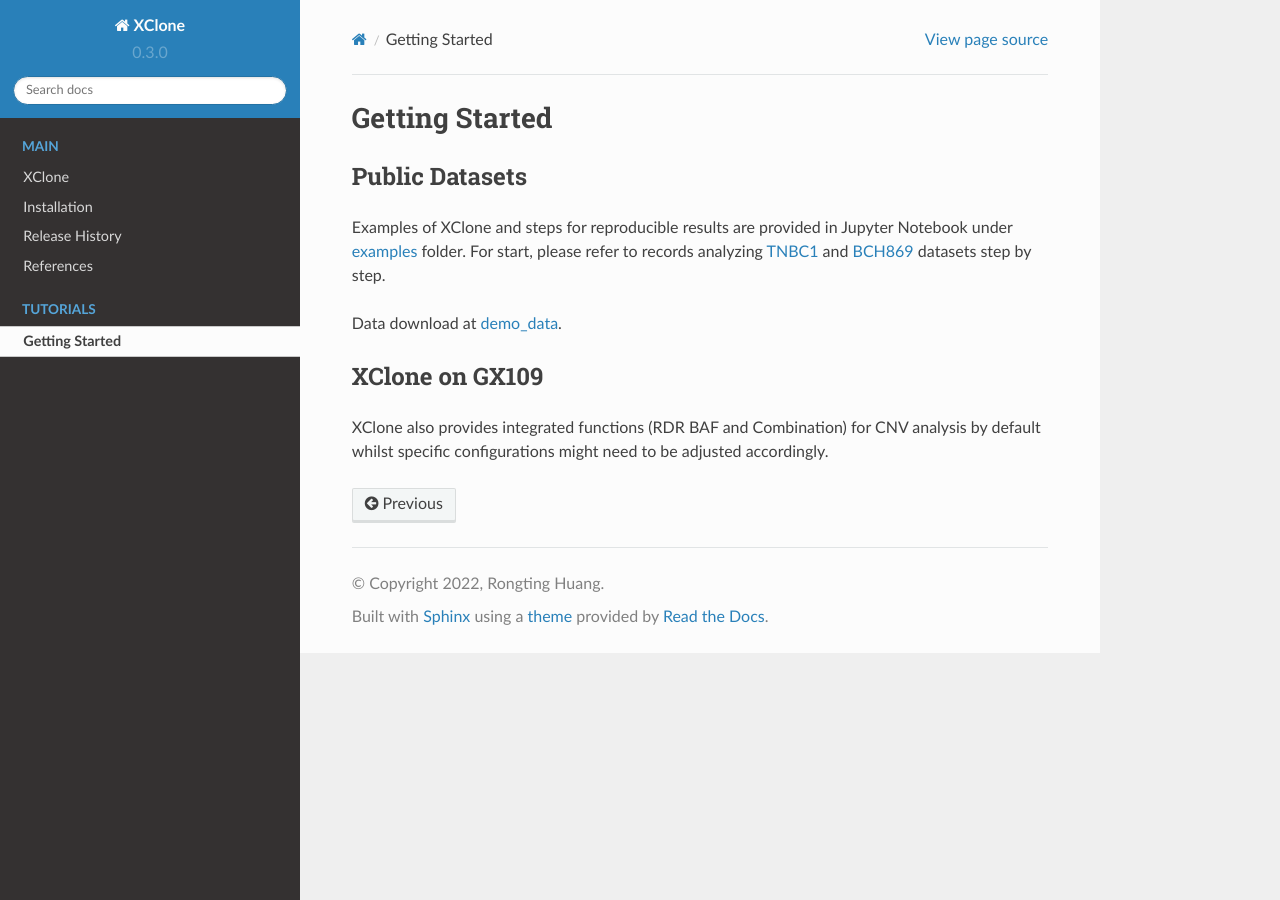
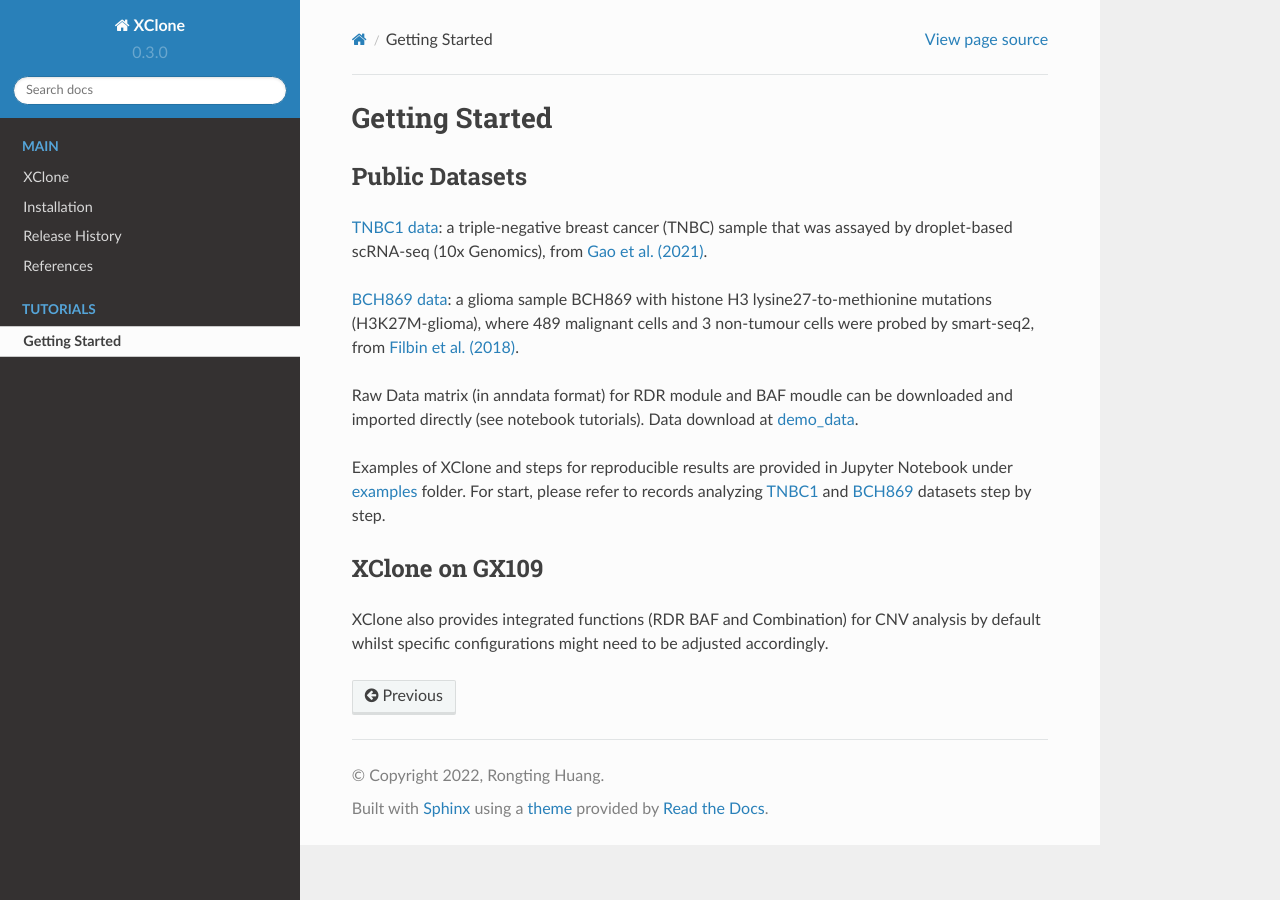
Before and after one commit to Rongtingting/XClone-test, a Sphinx documentation site: the page built from docs/getting_started.rst, in a window 1280 px wide. Built offline with Sphinx 7.4.7 and the Read the Docs theme 2.0.0, drawn with Linux system fonts in a browser that asks for light colours; pages that are not in the unit, such as notebooks, are missing from menus.

Commit message:
update getting start doc

```diff
--- a/docs/getting_started.rst
+++ b/docs/getting_started.rst
@@ -4,19 +4,28 @@ Getting Started
 Public Datasets
 ---------------
 
+`TNBC1 data`_: a triple-negative breast cancer (TNBC) sample that was assayed by droplet-based scRNA-seq (10x Genomics), from `Gao et al. (2021)`_.
+
+`BCH869 data`_: a glioma sample BCH869 with histone H3 lysine27-to-methionine mutations (H3K27M-glioma), where 489 malignant cells and 3 non-tumour cells were probed by smart-seq2, from `Filbin et al. (2018)`_.
+
+Raw Data matrix (in anndata format) for RDR module and BAF moudle can be downloaded and imported directly (see notebook tutorials). Data download at `demo_data`_.
+
 Examples of XClone and steps for reproducible results are provided in Jupyter Notebook under `examples`_ folder.
 For start, please refer to records analyzing `TNBC1`_ and `BCH869`_ datasets step by step.
 
-Data download at `demo_data`_.
+.. _examples: https://connecthkuhk-my.sharepoint.com/:f:/g/personal/rthuang_connect_hku_hk/EhB6wYPgnL1MlUGP5sLHOhQBpLv3EFG4kToa0eY7sMZDLw?e=bypaf5
+.. _TNBC1: ./TNBC1_XClone_demo_v2.html
+.. _BCH869: ./BCH869_XClone_demo_v2.html
+.. _demo_data: https://connecthkuhk-my.sharepoint.com/:f:/g/personal/rthuang_connect_hku_hk/EnKri0rS-ZpHl0VGVHUp4k0B_3iZ_gpD-obVuDwEMQUieQ?e=k0eR4T
+.. _TNBC1 data: https://connecthkuhk-my.sharepoint.com/:f:/g/personal/rthuang_connect_hku_hk/Etlhi3gMu_VJuhmtrQiQRO4BRu4VVxIE_yL3Mt6iQ10kkA?e=zV0qbe
+.. _BCH869 data: https://connecthkuhk-my.sharepoint.com/:f:/g/personal/rthuang_connect_hku_hk/EhnxMmkOFsNOto8XN0OYNr0BNVAvZOem3SKFcpjBKMTJFw?e=0e73Rg
+.. _Gao et al. (2021): https://www.nature.com/articles/s41587-020-00795-2
+.. _Filbin et al. (2018): DOI: 10.1126/science.aao4750
+
+
 
 XClone on GX109
 ----------------
 
 XClone also provides integrated functions (RDR BAF and Combination) for CNV analysis by default
 whilst specific configurations might need to be adjusted accordingly.
-
-
-.. _examples: https://connecthkuhk-my.sharepoint.com/:f:/g/personal/rthuang_connect_hku_hk/EhB6wYPgnL1MlUGP5sLHOhQBpLv3EFG4kToa0eY7sMZDLw?e=bypaf5
-.. _TNBC1: ./TNBC1_XClone_demo_v2
-.. _BCH869: ./XClone demo BCH869 scRNA-seq
-.. _demo_data: https://connecthkuhk-my.sharepoint.com/:f:/g/personal/rthuang_connect_hku_hk/EnKri0rS-ZpHl0VGVHUp4k0B_3iZ_gpD-obVuDwEMQUieQ?e=k0eR4T
```
